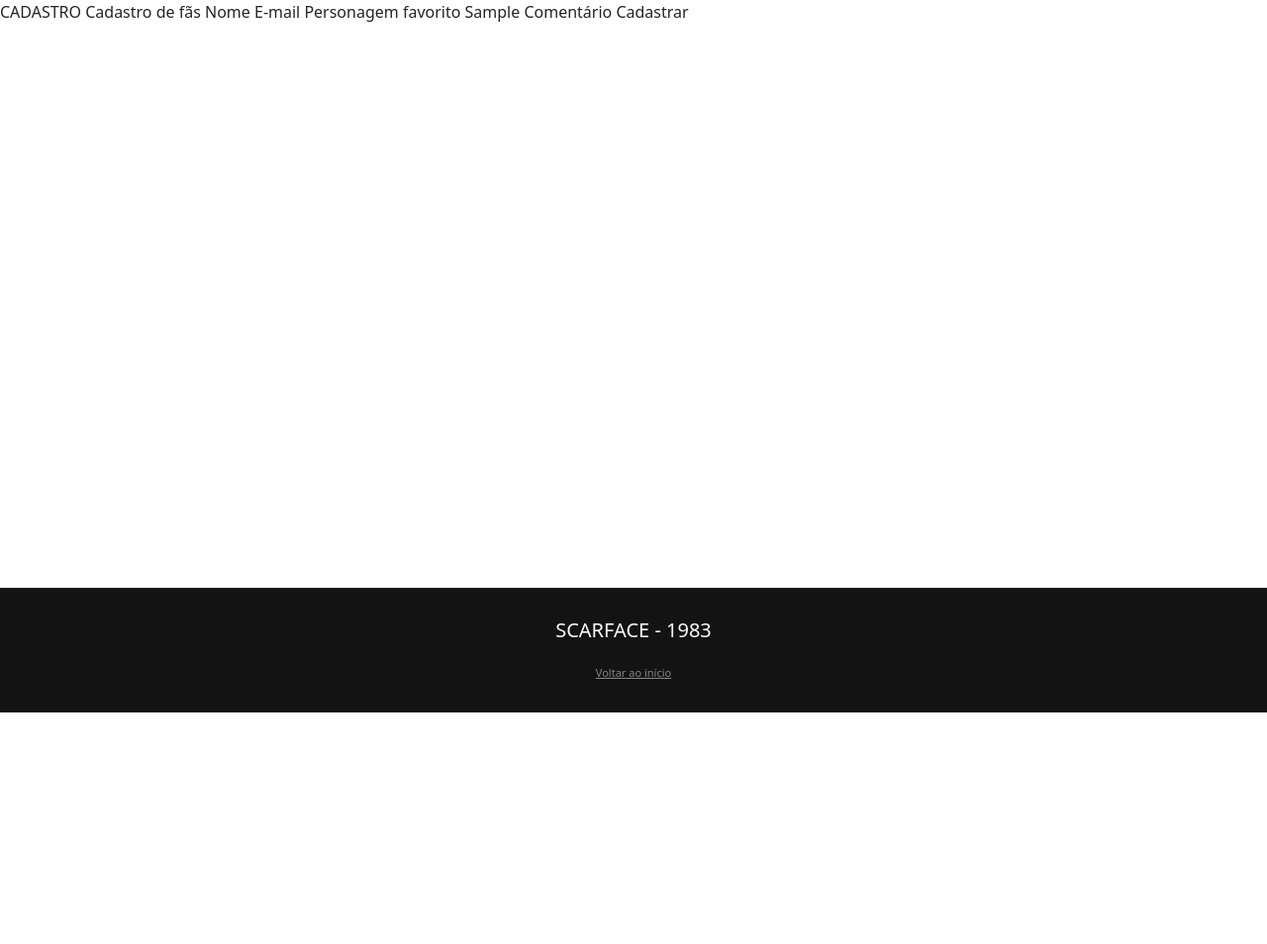
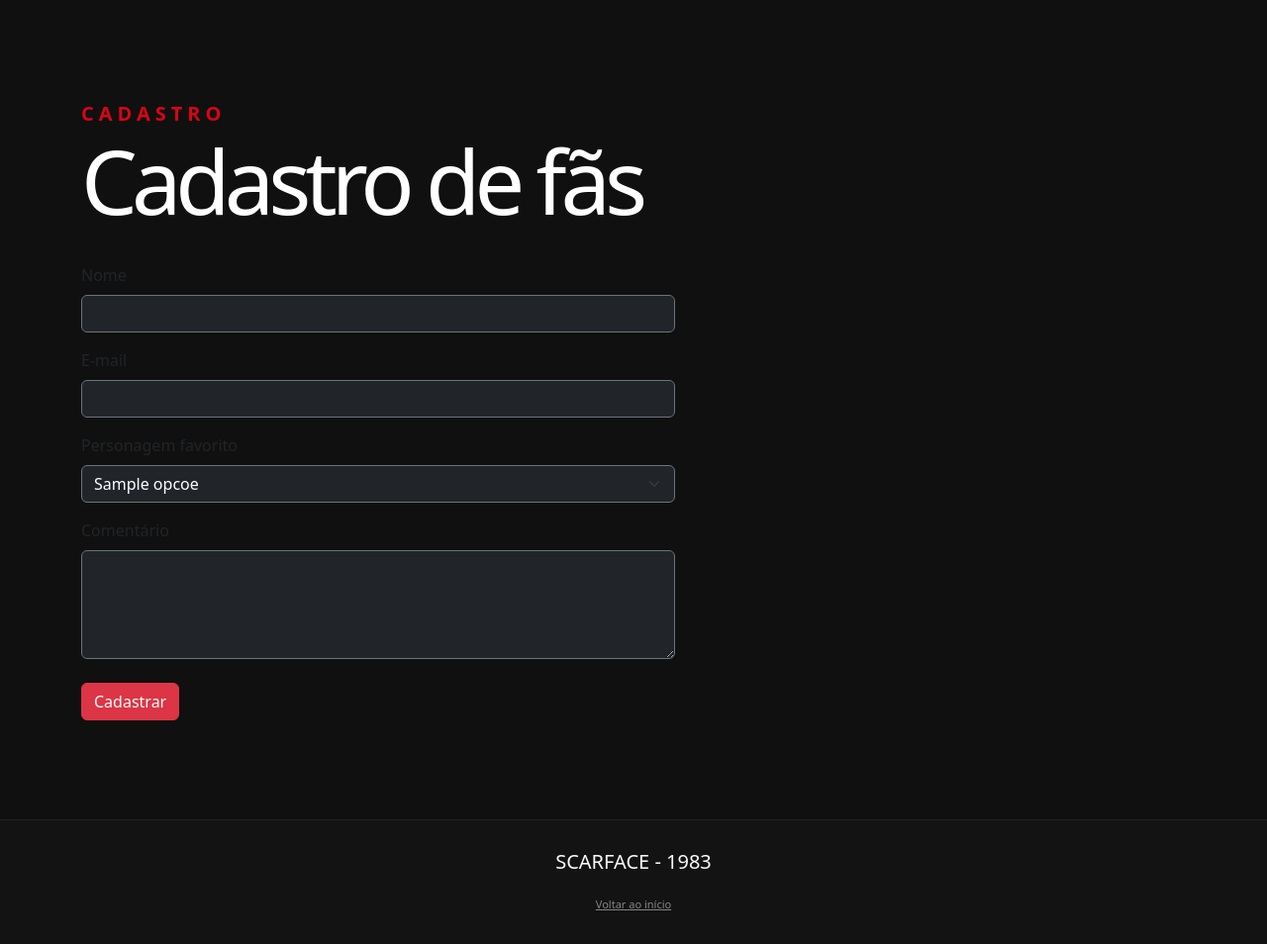
Before and after one commit to lucasvn1/Tony-Montana, a Flask app: template templates/cadastro.html in a window 1280 px wide. Shown: the part 80-1034 px from the top of the page at 99% size. Before the commit the page ends 800 px from the top, so only its background shows below. Run offline with Flask 3, Linux system fonts and the light colour scheme; the template is opened without the code that fills it: most values are stand-ins (such as "Sample title", 1, 10 or a date in 2020).

Commit message:
atualiza cadastro e lista

```diff
--- a/templates/cadastro.html
+++ b/templates/cadastro.html
@@ -1,12 +1,51 @@
-{% extends "base.html" %} {% block title %}Cadastro | The World is Yours{% endblock %} {% block content %}
-CADASTRO
+{% extends "base.html" %}
 
-Cadastro de fãs
-Nome
-E-mail
-Personagem favorito
-{{ o }}
-Comentário
+{% block title %}Cadastro | The World is Yours{% endblock %}
 
-Cadastrar
+{% block content %}
+
+<section class="desenvolvimento" id="cadastro">
+    <div class="container">
+
+        <p class="titulo">CADASTRO</p>
+
+        <h2>Cadastro de fãs</h2>
+
+        <form method="POST" action="{{ url_for('cadastro') }}" class="mt-5" style="max-width: 600px;">
+
+            <div class="mb-3">
+                <label for="nome" class="form-label">Nome</label>
+                <input type="text" class="form-control bg-dark text-white border-secondary"
+                       id="nome" name="nome" maxlength="100" required>
+            </div>
+
+            <div class="mb-3">
+                <label for="email" class="form-label">E-mail</label>
+                <input type="email" class="form-control bg-dark text-white border-secondary"
+                       id="email" name="email" maxlength="100" required>
+            </div>
+
+            <div class="mb-3">
+                <label for="personagem_favorito" class="form-label">Personagem favorito</label>
+                <select class="form-select bg-dark text-white border-secondary"
+                        id="personagem_favorito" name="personagem_favorito" required>
+                    {% for o in opcoes %}
+                    <option value="{{ o }}">{{ o }}</option>
+                    {% endfor %}
+                </select>
+            </div>
+
+            <div class="mb-4">
+                <label for="comentario" class="form-label">Comentário</label>
+                <textarea class="form-control bg-dark text-white border-secondary"
+                          id="comentario" name="comentario" rows="4"></textarea>
+            </div>
+
+            <button type="submit" class="btn btn-danger">Cadastrar</button>
+
+        </form>
+
+    </div>
+</section>
+
 {% endblock %}
```
Also changed, not shown: templates/listar.html (+54 -0 lines).
